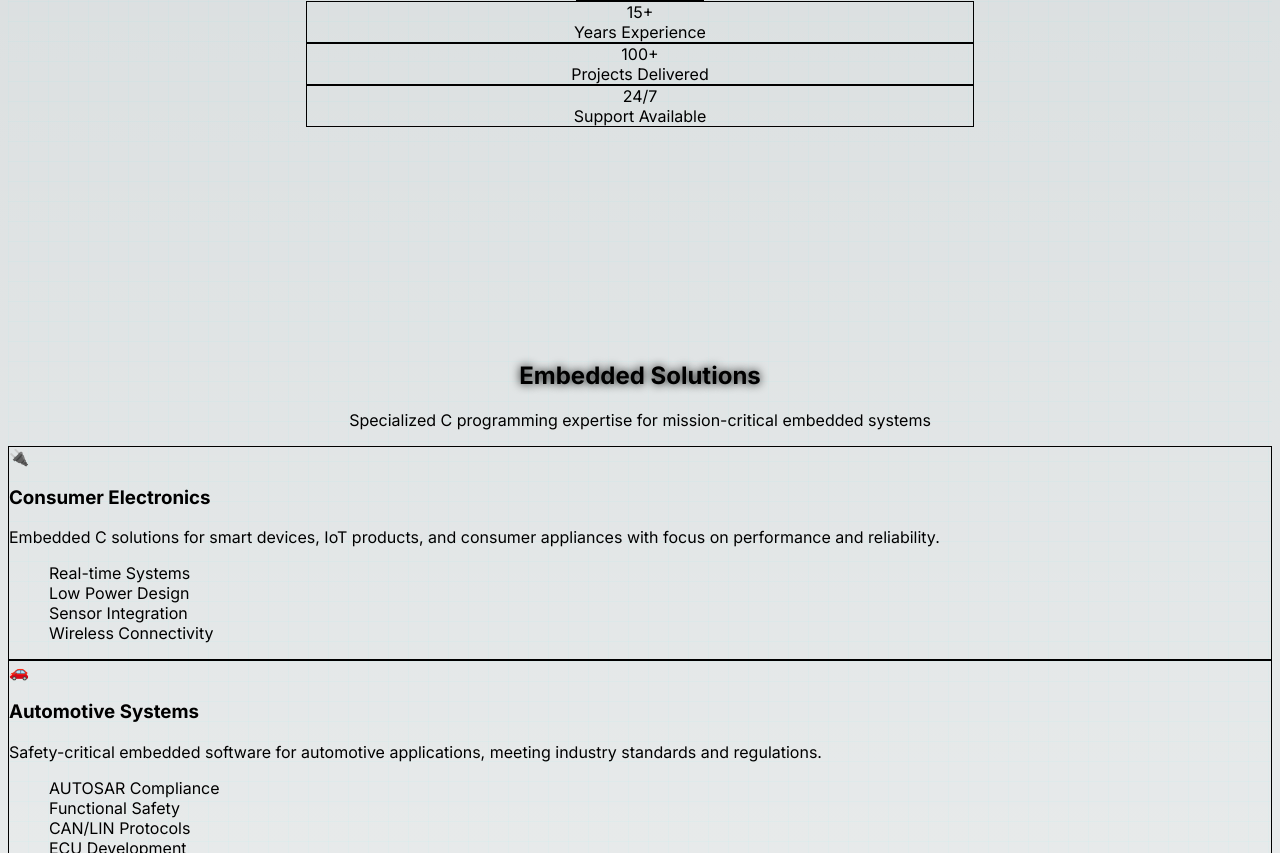
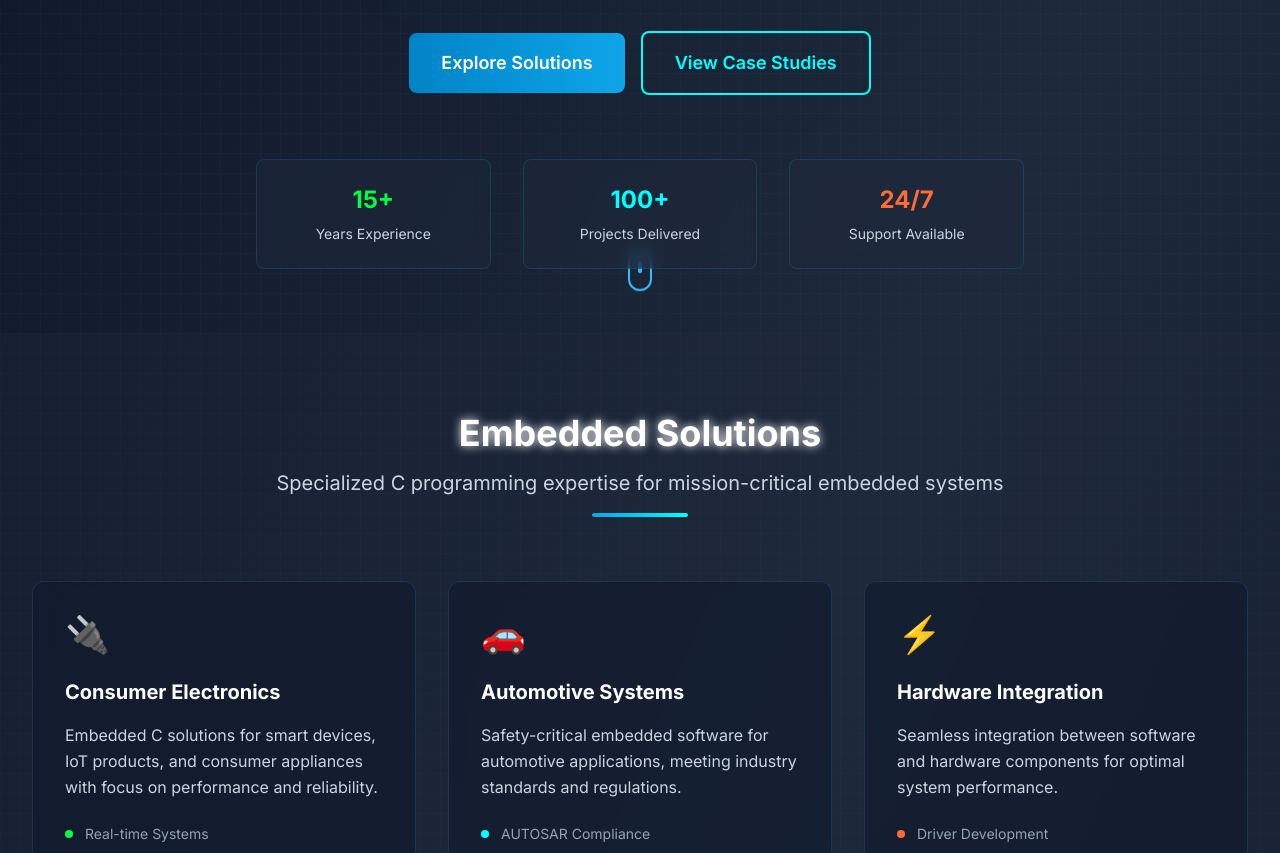
Before and after one commit to kidharb/earendel, a Next.js app: page / in a window 1280 px wide. Shown: the part 467-1320 px from the top of the page. Built offline with nearby package versions, Linux system fonts and the light colour scheme.

Commit message:
Fixed styling

```diff
--- a/next.config.ts
+++ b/next.config.ts
@@ -1,8 +1,9 @@
 import type { NextConfig } from "next";
 
 const nextConfig: NextConfig = {
-  output: 'export',
-  trailingSlash: true,
+  // Remove static export for development, add it back for production builds
+  // output: 'export',
+  // trailingSlash: true,
   images: {
     unoptimized: true
   }
--- a/src/app/globals.css
+++ b/src/app/globals.css
@@ -1,31 +1,49 @@
-@tailwind base;
-@tailwind components;
-@tailwind utilities;
-
+@import "tailwindcss";
 @import url('https://fonts.googleapis.com/css2?family=Inter:wght@300;400;500;600;700&family=JetBrains+Mono:wght@400;500;600&display=swap');
 
-:root {
-  --foreground-rgb: 0, 0, 0;
-  --background-start-rgb: 214, 219, 220;
-  --background-end-rgb: 255, 255, 255;
+@theme {
+  --color-primary-50: #f0f9ff;
+  --color-primary-100: #e0f2fe;
+  --color-primary-200: #bae6fd;
+  --color-primary-300: #7dd3fc;
+  --color-primary-400: #38bdf8;
+  --color-primary-500: #0ea5e9;
+  --color-primary-600: #0284c7;
+  --color-primary-700: #0369a1;
+  --color-primary-800: #075985;
+  --color-primary-900: #0c4a6e;
+
+  --color-secondary-50: #f8fafc;
+  --color-secondary-100: #f1f5f9;
+  --color-secondary-200: #e2e8f0;
+  --color-secondary-300: #cbd5e1;
+  --color-secondary-400: #94a3b8;
+  --color-secondary-500: #64748b;
+  --color-secondary-600: #475569;
+  --color-secondary-700: #334155;
+  --color-secondary-800: #1e293b;
+  --color-secondary-900: #0f172a;
+
+  --color-tech-cyan: #00ffff;
+  --color-tech-green: #00ff41;
+  --color-tech-orange: #ff6b35;
+  --color-tech-purple: #8b5cf6;
+
+  --font-family-sans: 'Inter', system-ui, sans-serif;
+  --font-family-mono: 'JetBrains Mono', Consolas, monospace;
+
+  --animate-pulse-slow: pulse 3s cubic-bezier(0.4, 0, 0.6, 1) infinite;
+  --animate-glow: glow 2s ease-in-out infinite alternate;
 }
 
-@media (prefers-color-scheme: dark) {
-  :root {
-    --foreground-rgb: 255, 255, 255;
-    --background-start-rgb: 0, 0, 0;
-    --background-end-rgb: 0, 0, 0;
-  }
+@keyframes glow {
+  0% { box-shadow: 0 0 5px #00ffff, 0 0 10px #00ffff, 0 0 15px #00ffff; }
+  100% { box-shadow: 0 0 10px #00ffff, 0 0 20px #00ffff, 0 0 30px #00ffff; }
 }
 
-body {
-  color: rgb(var(--foreground-rgb));
-  background: linear-gradient(
-      to bottom,
-      transparent,
-      rgb(var(--background-end-rgb))
-    )
-    rgb(var(--background-start-rgb));
+@keyframes float {
+  0%, 100% { transform: translateY(0px); }
+  50% { transform: translateY(-20px); }
 }
 
 /* Custom scrollbar for high-tech feel */
@@ -94,11 +112,6 @@ body {
 }
 
 /* Animated background for hero sections */
-@keyframes float {
-  0%, 100% { transform: translateY(0px); }
-  50% { transform: translateY(-20px); }
-}
-
 .floating {
   animation: float 6s ease-in-out infinite;
 }
@@ -109,3 +122,20 @@ body {
   color: #00ff41;
   text-shadow: 0 0 5px #00ff41;
 }
+
+/* Utility classes for tech colors */
+.bg-tech-cyan { background-color: #00ffff; }
+.bg-tech-green { background-color: #00ff41; }
+.bg-tech-orange { background-color: #ff6b35; }
+.text-tech-cyan { color: #00ffff; }
+.text-tech-green { color: #00ff41; }
+.text-tech-orange { color: #ff6b35; }
+.border-tech-cyan { border-color: #00ffff; }
+
+.animate-pulse-slow {
+  animation: pulse 3s cubic-bezier(0.4, 0, 0.6, 1) infinite;
+}
+
+.animate-glow {
+  animation: glow 2s ease-in-out infinite alternate;
+}
--- a/tailwind.config.ts
+++ /dev/null
@@ -1,79 +0,0 @@
-import type { Config } from 'tailwindcss'
-
-const config: Config = {
-  content: [
-    './src/pages/**/*.{js,ts,jsx,tsx,mdx}',
-    './src/components/**/*.{js,ts,jsx,tsx,mdx}',
-    './src/app/**/*.{js,ts,jsx,tsx,mdx}',
-  ],
-  theme: {
-    extend: {
-      colors: {
-        // High-tech industrial color palette
-        primary: {
-          50: '#f0f9ff',
-          100: '#e0f2fe',
-          200: '#bae6fd',
-          300: '#7dd3fc',
-          400: '#38bdf8',
-          500: '#0ea5e9',
-          600: '#0284c7',
-          700: '#0369a1',
-          800: '#075985',
-          900: '#0c4a6e',
-        },
-        secondary: {
-          50: '#f8fafc',
-          100: '#f1f5f9',
-          200: '#e2e8f0',
-          300: '#cbd5e1',
-          400: '#94a3b8',
-          500: '#64748b',
-          600: '#475569',
-          700: '#334155',
-          800: '#1e293b',
-          900: '#0f172a',
-        },
-        accent: {
-          50: '#fef2f2',
-          100: '#fee2e2',
-          200: '#fecaca',
-          300: '#fca5a5',
-          400: '#f87171',
-          500: '#ef4444',
-          600: '#dc2626',
-          700: '#b91c1c',
-          800: '#991b1b',
-          900: '#7f1d1d',
-        },
-        tech: {
-          cyan: '#00ffff',
-          green: '#00ff41',
-          orange: '#ff6b35',
-          purple: '#8b5cf6',
-        }
-      },
-      fontFamily: {
-        sans: ['Inter', 'system-ui', 'sans-serif'],
-        mono: ['JetBrains Mono', 'Consolas', 'monospace'],
-      },
-      backgroundImage: {
-        'circuit-pattern': "url('/images/circuit-pattern.svg')",
-        'gradient-radial': 'radial-gradient(var(--tw-gradient-stops))',
-        'gradient-conic': 'conic-gradient(from 180deg at 50% 50%, var(--tw-gradient-stops))',
-      },
-      animation: {
-        'pulse-slow': 'pulse 3s cubic-bezier(0.4, 0, 0.6, 1) infinite',
-        'glow': 'glow 2s ease-in-out infinite alternate',
-      },
-      keyframes: {
-        glow: {
-          '0%': { boxShadow: '0 0 5px #00ffff, 0 0 10px #00ffff, 0 0 15px #00ffff' },
-          '100%': { boxShadow: '0 0 10px #00ffff, 0 0 20px #00ffff, 0 0 30px #00ffff' }
-        }
-      }
-    },
-  },
-  plugins: [],
-}
-export default config
```
